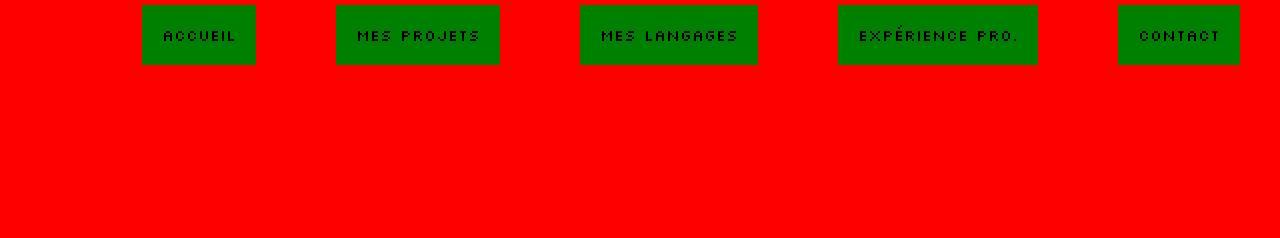
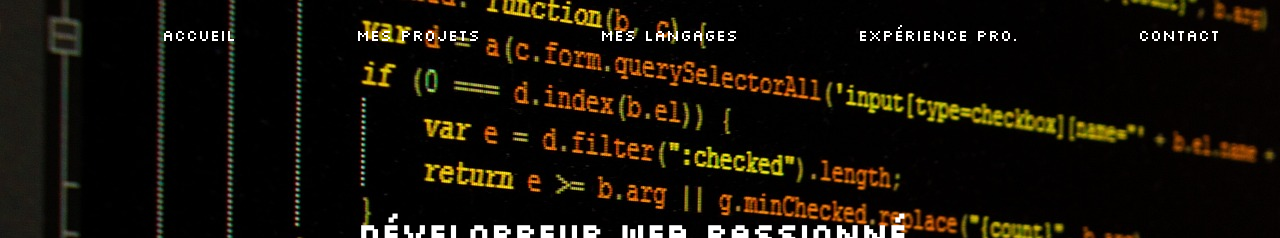
Before and after one commit to VadimElFamoso/Portfolio-2023, a plain HTML site: page index.html in a window 1280 px wide. Shown: the top 238 px of the page. Drawn offline with Linux system fonts and the light colour scheme.

Commit message:
Commit du 29.11.22

```diff
--- a/style.css
+++ b/style.css
@@ -6,7 +6,8 @@
 
 /*Premier container */
 #first_container{
-    background-color: red;
+    background-image:  url('img/background.jpg');
+    backdrop-filter:  blur(10px);
     height: 100vh;
 }
 
@@ -23,9 +24,8 @@ nav ul li{
 }
 
 nav ul li a{
-    color: black;
+    color: white;
     text-decoration: none;
-    background-color: green;
     padding: inherit;
 }
 
@@ -36,6 +36,8 @@ nav ul li a{
     -webkit-transform: translate(-50%, -50%);
     transform: translate(-50%, -50%);
     text-align: center;
+    color:  white;
+    font-size:  130%;
 }
 
 #introduction_container h1{
@@ -124,7 +126,6 @@ nav ul li a{
 
 .projet{
     background-color: #19323C;
-    margin-top: 20px;
     margin-bottom: 20px;
     width: 65%;
     text-align: center;
```
Also changed, not shown: img/background.jpg (added), 1 other file.
